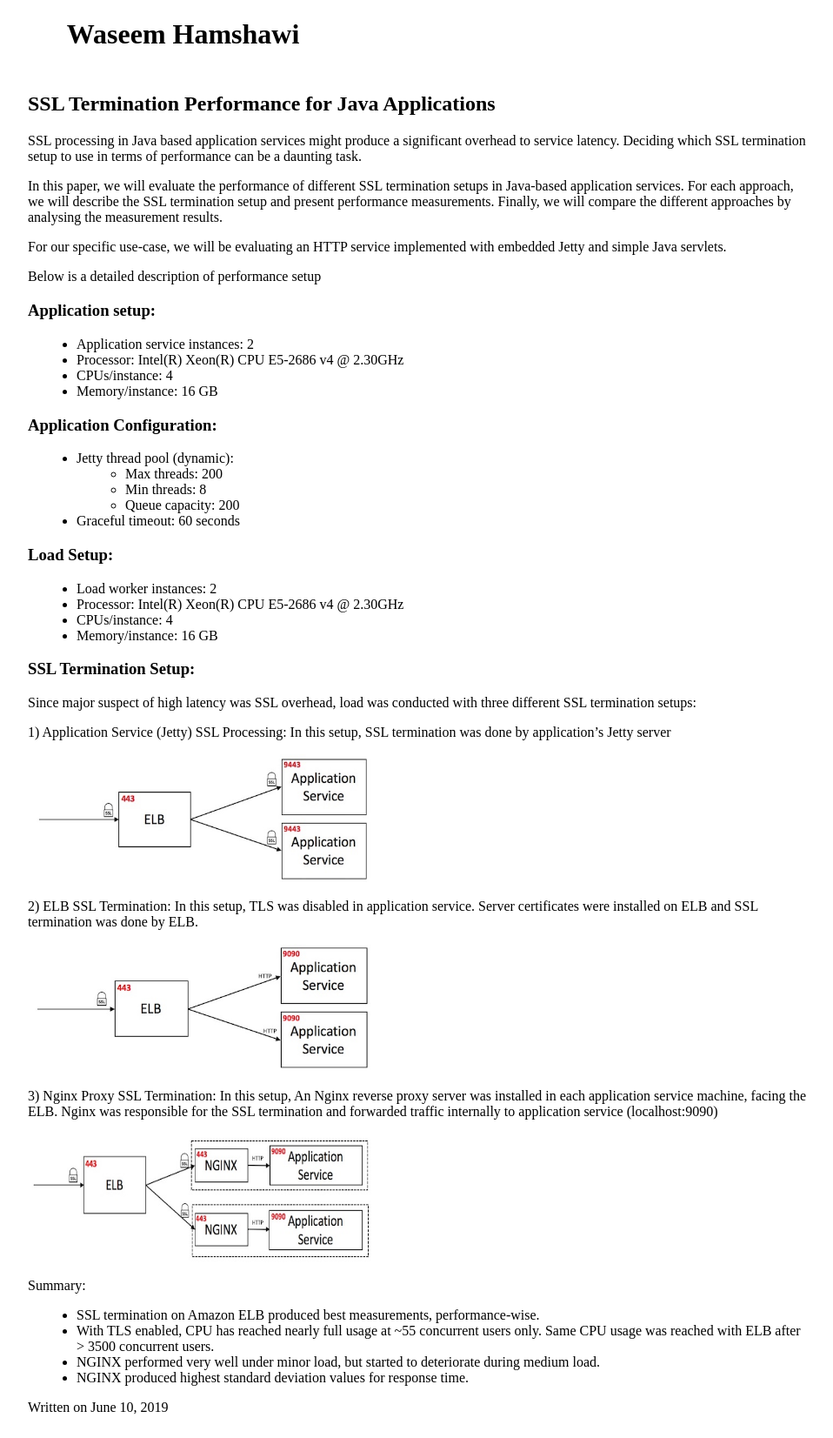
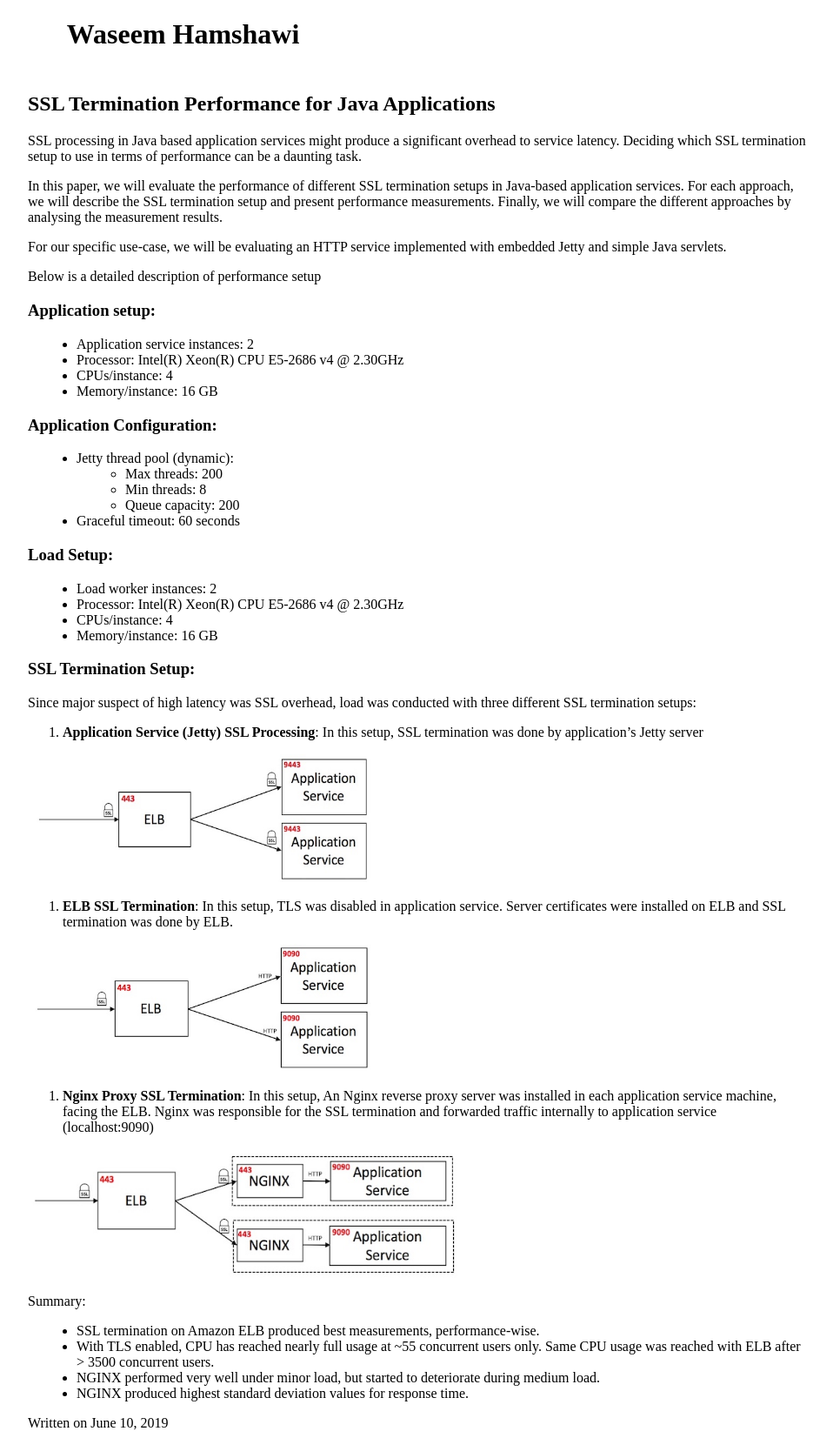
Before and after one commit to waseemh/waseemh.github.io, a Jekyll site: the page built from _posts/2019-06-10-ssl-termination-performance-java-applications.md, in a window 1280 px wide. Shown: the whole page at 87% size, without its empty margins (160-1118 px from the left). Built offline with Jekyll 4.4.1, drawn with Linux system fonts in a browser that asks for light colours.

Commit message:
Update 2019-06-10-ssl-termination-performance-java-applications.md

```diff
--- a/_posts/2019-06-10-ssl-termination-performance-java-applications.md
+++ b/_posts/2019-06-10-ssl-termination-performance-java-applications.md
@@ -43,18 +43,18 @@ Below is a detailed description of performance setup
 
 Since major suspect of high latency was SSL overhead, load was conducted with three different SSL termination setups:
 
-1) Application Service (Jetty) SSL Processing: In this setup, SSL termination was done by application's Jetty server
+1. **Application Service (Jetty) SSL Processing**: In this setup, SSL termination was done by application's Jetty server
 
 <img src="/images/ssl_setup_1.jpeg" width="400" height="150" />
 
-2) ELB SSL Termination: In this setup, TLS was disabled in application service. Server certificates were installed on ELB and SSL termination was done by ELB.
+2. **ELB SSL Termination**: In this setup, TLS was disabled in application service. Server certificates were installed on ELB and SSL termination was done by ELB.
 
 <img src="/images/ssl_setup_2.jpeg" width="400" height="150" />
 
-3) Nginx Proxy SSL Termination: In this setup, An Nginx reverse proxy server was installed in each application service machine, facing the ELB.
+3. **Nginx Proxy SSL Termination**: In this setup, An Nginx reverse proxy server was installed in each application service machine, facing the ELB.
 Nginx was responsible for the SSL termination and forwarded traffic internally to application service (localhost:9090)
 
-<img src="/images/ssl_setup_3.jpeg" width="400" height="150" />
+<img src="/images/ssl_setup_3.jpeg" width="500" height="150" />
 
 
 Summary:
```
